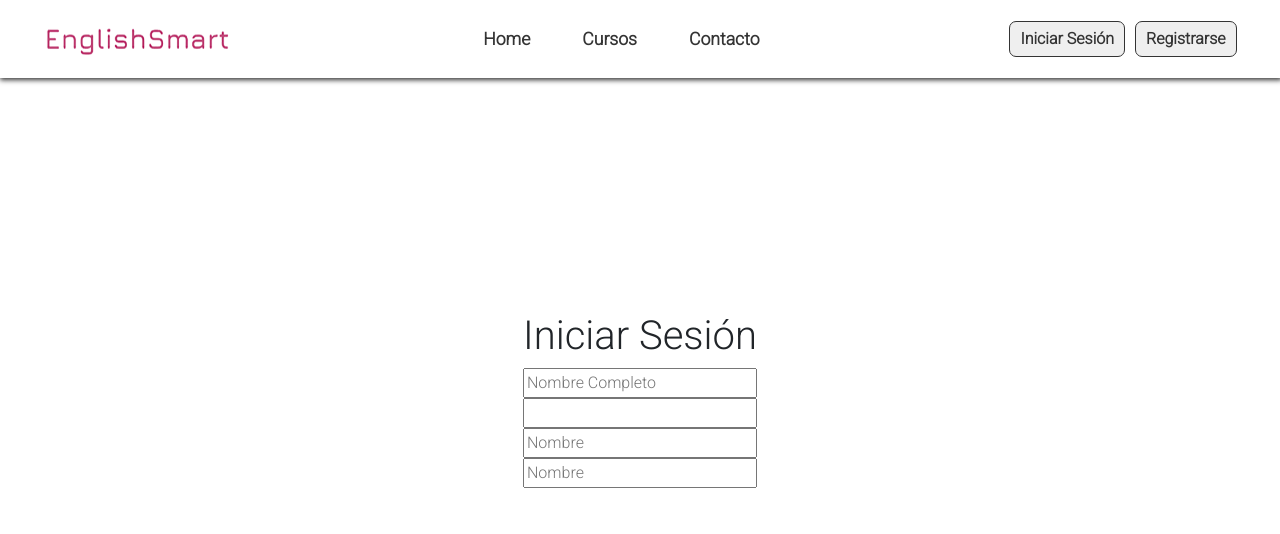
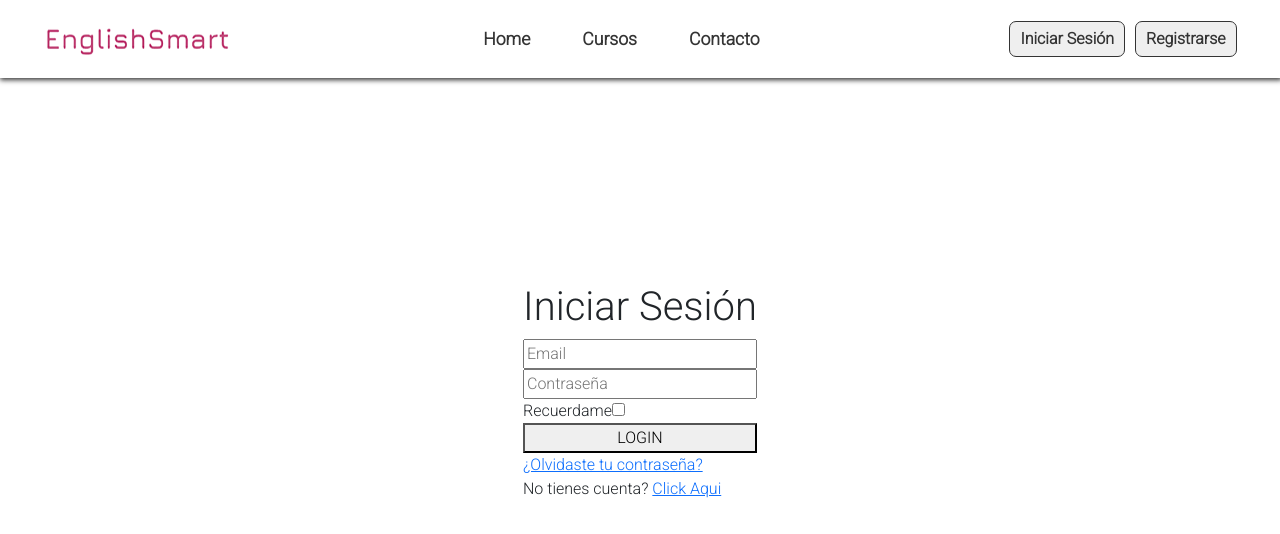
Before and after one commit to kevingonzalo/english-smart, a React (Create React App) app: page / in a window 1280 px wide. Shown: the top 534 px of the page. Built offline with nearby package versions, Linux system fonts and the light colour scheme.

Commit message:
cambios de diseño en pestaña de login y register

```diff
--- a/package.json
+++ b/package.json
@@ -8,7 +8,7 @@
     "@testing-library/user-event": "^13.5.0",
     "react": "^18.2.0",
     "react-dom": "^18.2.0",
-    "react-scripts": "5.0.1",
+    "react-scripts": "^5.0.1",
     "web-vitals": "^2.1.4"
   },
   "scripts": {
--- a/src/components/Navbar/InicioSesion/InicioSesion.jsx
+++ b/src/components/Navbar/InicioSesion/InicioSesion.jsx
@@ -3,11 +3,16 @@ export default function InicioSesion({ sesion }) {
     <section className={`sesion ${sesion ? "sesion-active" : ""}`.trim()}>
       <h1>Iniciar Sesión</h1>
       <form action="">
-        <input type="text" placeholder="Nombre Completo" />
-        <input type="text" placeholder="" />
-        <input type="text" placeholder="Nombre" />
-        <input type="text" placeholder="Nombre" />
+        <input type="email" placeholder="Email" />
+        <input type="password" placeholder="Contraseña" />
+        <div className="recuerdame">
+          <label htmlFor="">Recuerdame</label>
+          <input type="checkbox" placeholder="Nombre" />
+        </div>
+        <button type="submit" className="button-sesion">LOGIN</button>
+        <a href="">¿Olvidaste tu contraseña?</a>
       </form>
+      <p>No tienes cuenta? <a href="#">Click Aqui</a></p>
     </section>
   );
 }
--- a/src/components/Navbar/Navbar.css
+++ b/src/components/Navbar/Navbar.css
@@ -53,6 +53,16 @@
 
 .btnX {
   display: none;
+  position: absolute;
+  right: 10%;
+  top: 10%;
+  border-radius: 50%;
+  padding: 10px;
+  background: none;
+  border: none;
+  font-size: 2rem;
+  font-weight: bold;
+  color: var(--color-principal);
 }
 .bntX-active {
   display: block;
--- a/src/components/Navbar/Navbar.jsx
+++ b/src/components/Navbar/Navbar.jsx
@@ -59,7 +59,7 @@ export default function Navbar() {
         <button onClick={openSesion}>Iniciar Sesión</button>
         <button onClick={openRegister}>Registrarse</button>
       </div>
-      <div className="sesion-registro">
+      <div className={`sesion-registro ${sesion || register ? "sesion-registro-acitve" : ""}`.trim()}>
         <InicioSesion sesion={sesion} />
         <Registro register={register} />
         <button onClick={closeX} className={`btnX ${sesion || register ? "bntX-active" : ""}`.trim()}>
```
Also changed, not shown: 1 other file (tests, documents, lock files or other folders).
